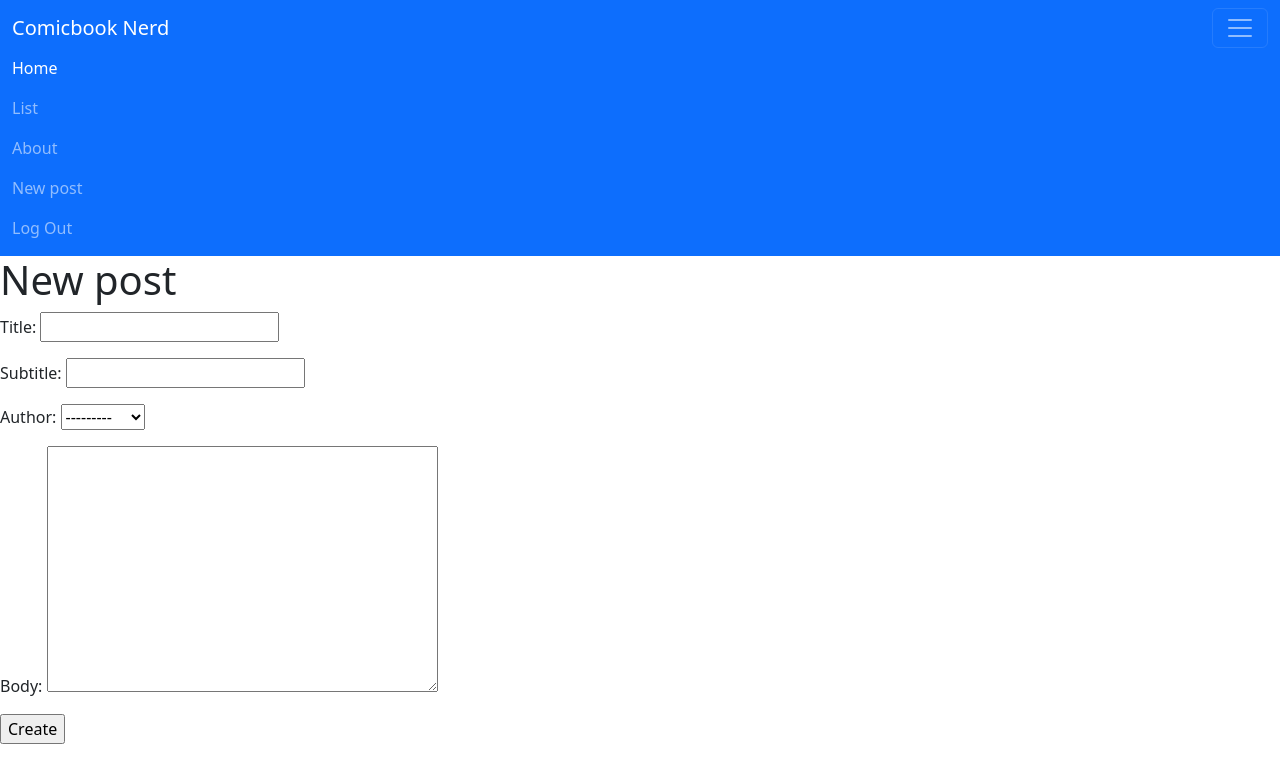
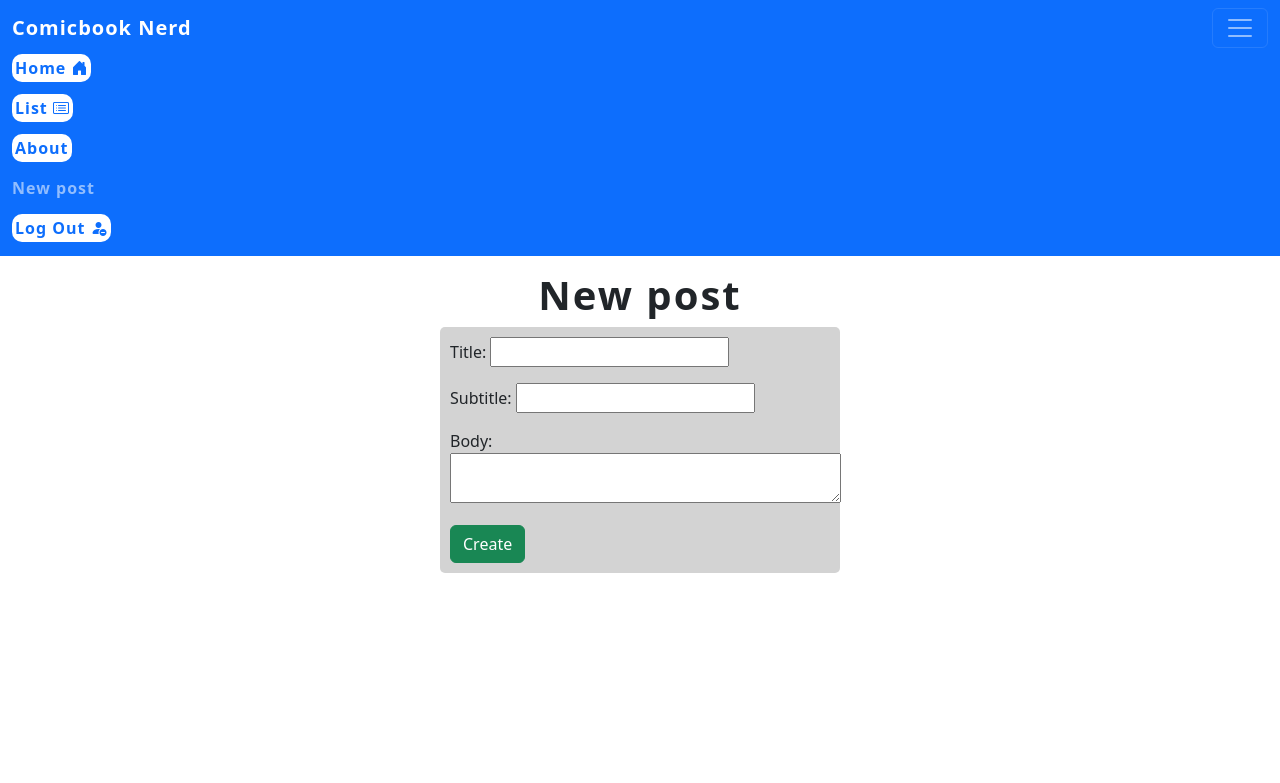
Before and after one commit to julianll1202/FSDI_113_Class_03, a Django app: page /posts/new/ in a window 1280 px wide, after a click that opens the changed part. Shown: the top 783 px of the page. Run offline with Django 4.2, Linux system fonts and the light colour scheme; a user stored in the database is signed in; data comes from the database, SQL or seed files in the repository; both versions use the stored data as it was after the commit.

Commit message:
Competency report unit 112

```diff
--- a/posts/views.py
+++ b/posts/views.py
@@ -19,7 +19,14 @@ class PostDetailView(DetailView):
 class PostCreateView(LoginRequiredMixin, CreateView):
     template_name = "posts/new.html"
     model = Post
-    fields = ['title', 'subtitle', 'author', 'body']
+    fields = ['title', 'subtitle', 'body']
+
+    # it is called whenever we submit the form
+    def form_valid(self, form):
+        # the author field is set to the usern's id
+        form.instance.author = self.request.user
+        # calls the original form to update it
+        return super().form_valid(form)
 
 class PostUpdateView(LoginRequiredMixin, UserPassesTestMixin, UpdateView):
     template_name = "posts/edit.html"
--- /dev/null
+++ b/static/css/base.css
@@ -0,0 +1,55 @@
+h1 {
+    font-weight: 800;
+    text-align: center;
+    letter-spacing: 2px;
+    margin-top: 15px;
+}
+
+.container {
+    width: 80%;
+    margin-left: auto;
+    margin-right: auto;
+}
+
+.card {
+    width: 100%;
+    margin-top: 10px;
+    border-left: 4px solid #0D6EFD;
+}
+
+.post-form {
+    background-color: lightgray;
+    width: 400px;
+    margin-left: auto;
+    margin-right: auto;
+    border-radius: 5px;
+    padding: 10px;
+    font-weight: 500;
+}
+
+.post-form textarea {
+    height: 50px;
+}
+
+.click-link {
+    text-decoration: none;
+}
+
+.click-link:hover {
+    background-color: #0D6EFD;
+    color: white;
+    font-weight: bold;
+    padding: 2px;
+}
+
+.container-fluid a {
+    font-weight: 900;
+    letter-spacing: 1px;
+}
+
+.nav-link span{
+    background-color: white;
+    border-radius: 10px;
+    padding: 3px;
+    color: #0D6EFD;
+}
--- a/templates/base.html
+++ b/templates/base.html
@@ -1,3 +1,4 @@
+{% load static %}
 <!DOCTYPE html>
 <html lang="en">
 <head>
@@ -11,6 +12,13 @@
         rel="stylesheet"
         integrity="sha384-Zenh87qX5JnK2Jl0vWa8Ck2rdkQ2Bzep5IDxbcnCeuOxjzrPF/et3URy9Bv1WTRi"
         crossorigin="anonymous">
+    <link
+        rel="stylesheet"
+        href="https://cdn.jsdelivr.net/npm/bootstrap-icons@1.10.2/font/bootstrap-icons.css"
+        >
+    <link
+        href="{% static 'css/base.css' %}"
+        rel="stylesheet">
 </head>
 <body>
     <nav class="navbar navbar-dark bg-primary">
@@ -21,21 +29,24 @@
             </button>
             <div class="collapse navbar-collapse" id="navbarNavAltMarkup">
             <div class="navbar-nav">
-                <a class="nav-link active" href="{% url 'home' %}">Home</a>
-                <a class="nav-link" href="{% url 'list' %}">List</a>
-                <a class="nav-link" href="{% url 'about' %}">About</a>
+                <a class="nav-link" href="{% url 'home' %}"> <span>Home <i class="bi bi-house-door-fill"></i></span>  </a>
+                <a class="nav-link" href="{% url 'list' %}"> <span>List <i class="bi bi-card-list"></i></span>  </a>
+                <a class="nav-link" href="{% url 'about' %}"> <span>About</span> </a>
                 {% if user.is_authenticated %}
                 <a class="nav-link" href="{% url 'new' %}">New post</a>
-                <a class="nav-link" href="{% url 'logout' %}">Log Out</a>
+                <a class="nav-link" href="{% url 'logout' %}"> <span>Log Out <i class="bi bi-person-fill-dash"></i></span>  </a>
                 {% else %}
-                <a class="nav-link" href="{% url 'login' %}">Log In</a>
+                <a class="nav-link" href="{% url 'login' %}"> <span>Log In <i class="bi bi-person-fill-check"></i></span>  </a>
                     {% endif %}
             </div>
             </div>
         </div>
         </nav>
-    {% block content %}
-    {% endblock content %}
+    <div class="container">
+        {% block content %}
+        {% endblock content %}
+    </div>
+
     <!-- JavaScript Bundle with Popper -->
     <script
         src="https://cdn.jsdelivr.net/npm/bootstrap@5.2.2/dist/js/bootstrap.bundle.min.js"
--- a/templates/pages/home.html
+++ b/templates/pages/home.html
@@ -3,5 +3,5 @@
 {% block title %}Home{% endblock title %}
 
 {% block content %}
-<h1>Hello, World!</h1>
+<h1>Welcome, to my blog!</h1>
 {% endblock content %}
--- a/templates/posts/new.html
+++ b/templates/posts/new.html
@@ -8,7 +8,7 @@
     <form method="POST">
         {% csrf_token %}
         {{ form.as_p }}
-        <input type="submit" value="Create">
+        <input type="submit" value="Create" class="btn btn-success">
     </form>
 </div>
 {% endblock content %}
--- a/templates/registration/logged_out.html
+++ b/templates/registration/logged_out.html
@@ -3,9 +3,9 @@
 {% block title %}Logged Out{% endblock title %}
 
 {% block content %}
-<h!>Logged Out</h>
+<h1>Logged Out</h1>
 <p>You've successfully logged out!
     Come back soon
 </p>
-<a href="{% url 'login' %}">Click here</a> to log back in
+<a href="{% url 'login' %}" class="click-link">Click here</a> to log back in
 {% endblock content %}
```
Also changed, not shown: templates/posts/list.html (+8 -3 lines), templates/registration/login.html (+8 -5 lines), db.sqlite3.
